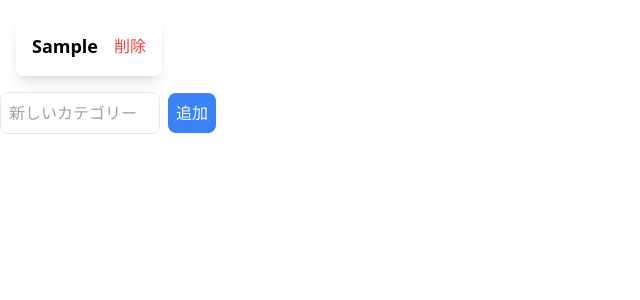
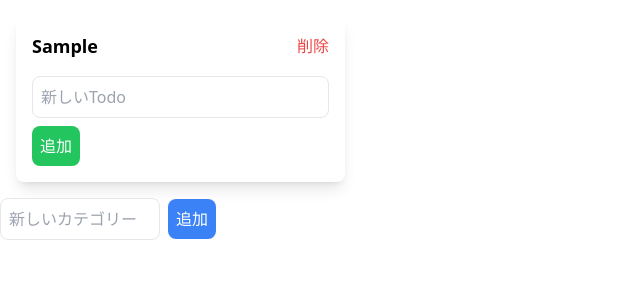
Before and after one commit to keita1899/redux_todo_app, a React (Create React App) app: page / in a window 1280 px wide. Both pictures are taken after typing "Sample" into the empty fields and a click on the input "追加". Shown: the top 300 px of the page, without its empty margins (0-640 px from the left). Built offline with nearby package versions, Linux system fonts and the light colour scheme; the HTML template or start-up script is replaced by a standard one.

Commit message:
Todo追加・表示機能作成

```diff
--- /dev/null
+++ b/src/components/AddTodoForm.tsx
@@ -0,0 +1,42 @@
+import { useState } from 'react'
+import { useDispatch } from 'react-redux'
+import { addTodo } from '../redux/todoSlice'
+
+type AddTodoFormProps = {
+  categoryId: number
+}
+
+export const AddTodoForm = ({ categoryId }: AddTodoFormProps) => {
+  const [newTodoName, setTodoName] = useState('')
+  const dispatch = useDispatch()
+
+  const handleSubmit = (e: React.FormEvent<HTMLFormElement>) => {
+    e.preventDefault()
+    if (newTodoName.trim() === '') return
+
+    dispatch(
+      addTodo({ id: Date.now(), categoryId: categoryId, name: newTodoName })
+    )
+
+    setTodoName('')
+  }
+
+  return (
+    <form className='mt-2' onSubmit={handleSubmit}>
+      <input
+        type='text'
+        className='border rounded-lg p-2 w-full'
+        placeholder='新しいTodo'
+        value={newTodoName}
+        onChange={(e) => setTodoName(e.target.value)}
+        data-dndkit-disabled-dnd-flag='true'
+      />
+      <input
+        type='submit'
+        value='追加'
+        className='bg-green-500 text-white rounded-lg p-2 mt-2 cursor-pointer'
+        data-dndkit-disabled-dnd-flag='true'
+      />
+    </form>
+  )
+}
--- a/src/components/CategoryCard.tsx
+++ b/src/components/CategoryCard.tsx
@@ -1,5 +1,7 @@
 import { Category } from '../types'
+import { AddTodoForm } from './AddTodoForm'
 import { CategoryCardHeading } from './CategoryCardHeading'
+import { TodoList } from './TodoList'
 
 type CategoryCardProps = {
   category: Category
@@ -9,6 +11,8 @@ export const CategoryCard = ({ category }: CategoryCardProps) => {
   return (
     <div className='bg-white shadow-lg rounded-lg p-4 w-100'>
       <CategoryCardHeading title={category.title} />
+      <TodoList categoryId={category.id} />
+      <AddTodoForm categoryId={category.id} />
     </div>
   )
 }
--- /dev/null
+++ b/src/components/TodoItem.tsx
@@ -0,0 +1,21 @@
+import { Todo } from '../types'
+
+type TodoProps = {
+  todo: Todo
+}
+
+export const TodoItem = ({ todo }: TodoProps) => {
+  return (
+    <li className='p-3 mb-2 bg-white rounded-lg shadow-sm border border-gray-300 flex justify-between items-center'>
+      <input
+        type='checkbox'
+        checked={todo.isComplete}
+        className='mr-3 h-4 w-4 text-green-500 focus:ring-green-400 border-gray-300 rounded'
+      />
+      <span className={todo.isComplete ? 'line-through text-gray-500' : ''}>
+        {todo.name}
+      </span>
+      <button className='text-red-500 hover:text-red-700'>削除</button>
+    </li>
+  )
+}
--- /dev/null
+++ b/src/components/TodoList.tsx
@@ -0,0 +1,22 @@
+import { useSelector } from 'react-redux'
+import { Todo } from '../types'
+import { TodoItem } from './TodoItem'
+import { RootState } from '../redux/store'
+
+type TodoListProps = {
+  categoryId: number
+}
+
+export const TodoList = ({ categoryId }: TodoListProps) => {
+  const todos = useSelector((state: RootState) => state.todos)
+
+  const filteredTodos = todos.filter((todo) => todo.categoryId === categoryId)
+
+  return (
+    <ul className='mt-4'>
+      {filteredTodos.map((todo: Todo) => (
+        <TodoItem key={todo.id} todo={todo} />
+      ))}
+    </ul>
+  )
+}
--- a/src/redux/store.ts
+++ b/src/redux/store.ts
@@ -1,9 +1,11 @@
 import { configureStore } from '@reduxjs/toolkit'
 import categoryReducer from './categorySlice'
+import todoReducer from './todoSlice'
 
 export const store = configureStore({
   reducer: {
     categories: categoryReducer,
+    todos: todoReducer,
   },
 })
 
--- /dev/null
+++ b/src/redux/todoSlice.ts
@@ -0,0 +1,20 @@
+import { createSlice, PayloadAction } from '@reduxjs/toolkit'
+import { Todo } from '../types'
+
+const initialState: Todo[] = []
+
+export const todoSlice = createSlice({
+  name: 'todos',
+  initialState,
+  reducers: {
+    addTodo: (
+      state,
+      action: PayloadAction<{ id: number; categoryId: number; name: string }>
+    ) => {
+      state.push({ ...action.payload, isEdit: false, isComplete: false })
+    },
+  },
+})
+
+export const { addTodo } = todoSlice.actions
+export default todoSlice.reducer
```
